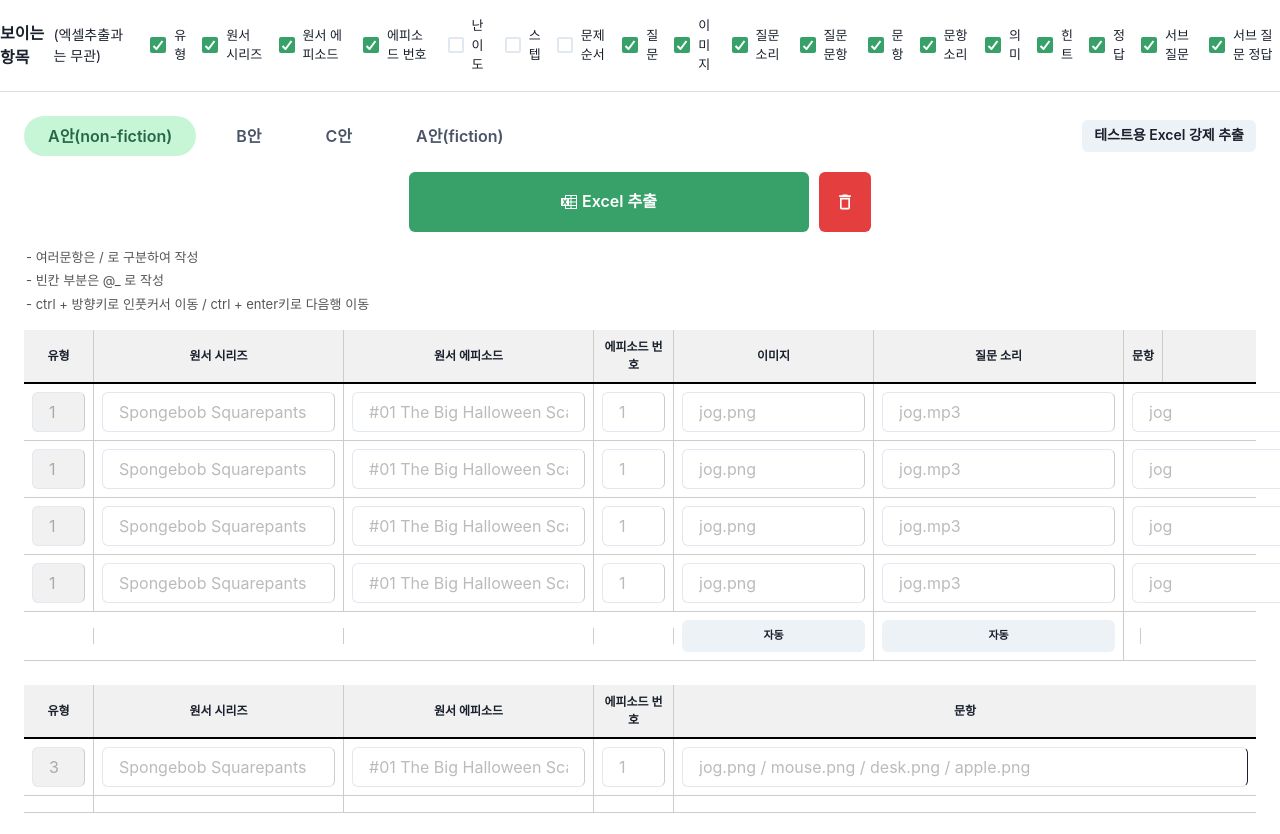
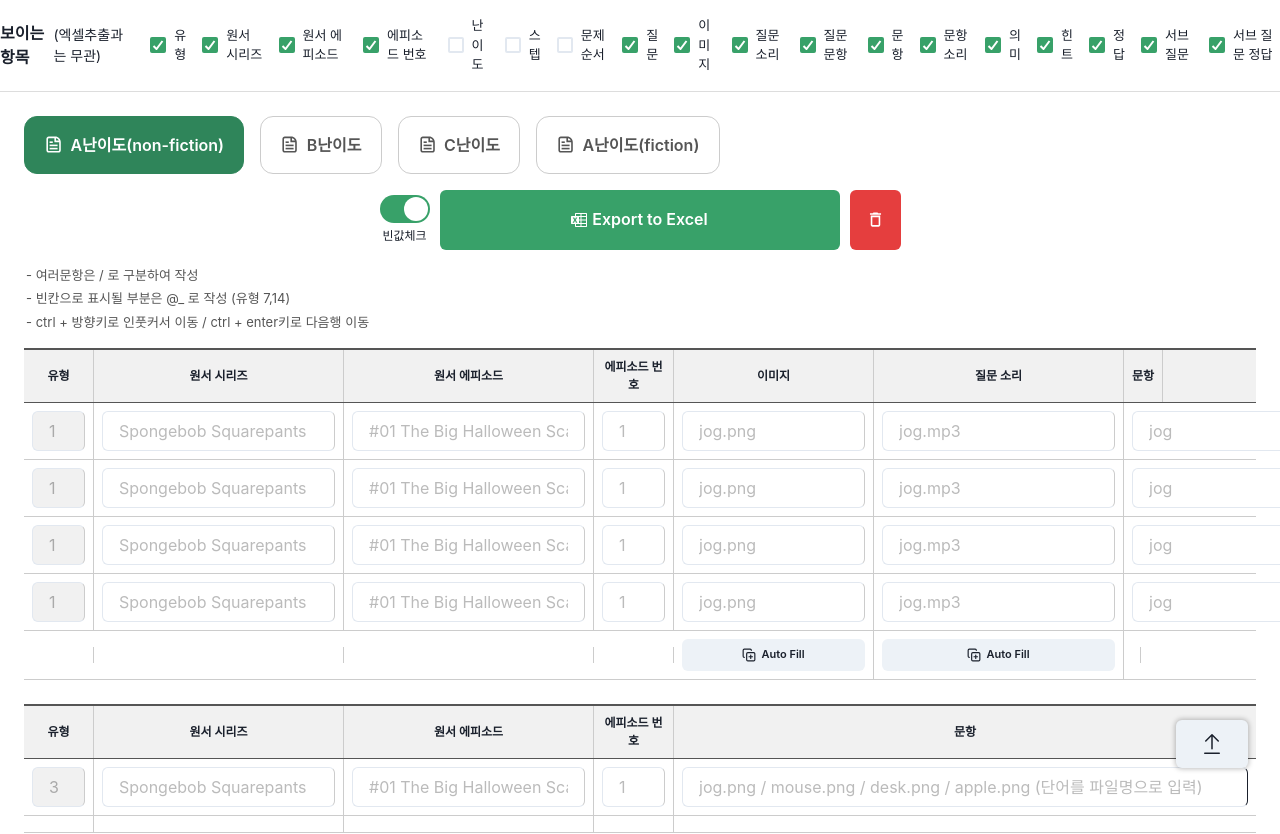
Before and after one commit to ghgfhfg2/problems-to-excel, a React (Vite) app: page / in a window 1280 px wide. Shown: the top 834 px of the page. Built offline with nearby package versions, Linux system fonts and the light colour scheme.

Commit message:
원북 문제 추출기 ver1.1

```diff
--- a/src/App.tsx
+++ b/src/App.tsx
@@ -13,6 +13,7 @@ import {
   TabPanel,
   useToast,
   Text,
+  Switch,
 } from "@chakra-ui/react";
 import * as XLSX from "xlsx";
 import {
@@ -33,12 +34,15 @@ import {
   defaultValuesType15,
 } from "./data/type_1";
 import { headerMap } from "./data/headerMap";
-import { Cell, Header, Row, Table, WrapperStyle } from "./style";
+import { Cell, Header, Row, Table, TabMenuStyle, WrapperStyle } from "./style";
 import { initialColumnWidths, typeGroups } from "./constant";
 import { FiInfo } from "react-icons/fi";
 import { SiMicrosoftexcel } from "react-icons/si";
 import { MdCopyright, MdOutlineDelete } from "react-icons/md";
 import { convertType3Options } from "./validation";
+import { LuCopyPlus } from "react-icons/lu";
+import { CgFileDocument } from "react-icons/cg";
+import { GoMoveToTop } from "react-icons/go";
 
 type FormItem = {
   [key: string]: string | number;
@@ -144,6 +148,7 @@ const DataList: React.FC<{
           {activeHeaders.map((header) => (
             <Cell
               key={header}
+              className="table-header"
               style={{
                 flexShrink: "0",
                 flexBasis: columnWidths[header] ? columnWidths[header] : "auto",
@@ -225,7 +230,11 @@ const DataList: React.FC<{
                       width={"100%"}
                       fontSize={"11px"}
                     >
-                      자동
+                      <LuCopyPlus
+                        fontSize={"14px"}
+                        style={{ marginRight: "5px" }}
+                      />
+                      Auto Fill
                     </Button>
                   )}
               </Cell>
@@ -260,9 +269,13 @@ export const App: React.FC = () => {
     "order",
   ]);
   const [activeTab, setActiveTab] = useState(0); // 활성화된 탭을 추적하는 상태
-  const [pendingTab, setPendingTab] = useState<number>(0); // 이동을 원하는 탭을 추적하는 상태
   const [columnWidths] = useState(initialColumnWidths);
   const [onResetState, setOnResetState] = useState(false);
+  const [emptyCheckState, setEmptyCheckState] = useState(true);
+
+  const onChangeEmptyCheck = () => {
+    setEmptyCheckState(!emptyCheckState);
+  };
 
   useEffect(() => {
     const currentValues = getValues();
@@ -344,6 +357,31 @@ export const App: React.FC = () => {
 
   const toast = useToast();
 
+  const onChangeTab = (idx: number) => {
+    if (idx === activeTab) return;
+    const allInputs = document
+      .querySelectorAll(`.tab-table-box`)
+      [activeTab].querySelectorAll("input");
+    let isValue = false;
+    for (let i = 0; i < allInputs.length; i++) {
+      if (!allInputs[i].hasAttribute("readOnly") && allInputs[i].value !== "") {
+        isValue = true;
+        break;
+      }
+    }
+    const tab = document.querySelector(`.tab-${idx}`) as HTMLElement;
+    if (isValue) {
+      const moveConfirm = confirm(
+        "입력중인 항목이 있습니다.\n난이도를 변경하면 입력한 값이 모두 초기화 됩니다.\n이동 하시겠습니까?"
+      );
+      if (moveConfirm) {
+        tab.click();
+      }
+    } else {
+      tab.click();
+    }
+  };
+
   const onEmptyCheck = () => {
     const allInputs = document
       .querySelectorAll(`.tab-table-box`)
@@ -364,19 +402,26 @@ export const App: React.FC = () => {
         position: "top",
       });
       empty.focus();
-      return;
     }
     return empty;
   };
 
   const onSubmit: SubmitHandler<FormValues> = (data) => {
     // 빈값 체크
-    const emptyCheck = onEmptyCheck();
-    if (emptyCheck) return;
+    if (emptyCheckState) {
+      const emptyCheck = onEmptyCheck();
+      if (emptyCheck) return;
+    }
 
     const groupKeys = Object.keys(typeGroups);
     const activeGroup = groupKeys[activeTab]; // 현재 활성화된 그룹의 키를 가져옴
     const activeTypes = typeGroups[activeGroup];
+
+    let stopState = "";
+    const toastList = {
+      b14: "B안-유형14의 문항수는 5개여야 합니다",
+      c14: "C안-유형14의 문항수는 8개여야 입니다.",
+    };
 
     for (const key in data) {
       const objArr = data[key];
@@ -385,6 +430,17 @@ export const App: React.FC = () => {
         activeArr.forEach((el) => {
           if (el.type === 3 && el.options !== "") {
             el.options = convertType3Options(el.options as string);
+          }
+          if (el.type === 14) {
+            const optionLength = (el.options as string).split("/").length;
+            if (el.difficulty === "b" && optionLength !== 5) {
+              stopState = "b14";
+              return;
+            }
+            if (el.difficulty === "c" && optionLength !== 8) {
+              stopState = "c14";
+              return;
+            }
           }
           //문제 개별 행
           for (const key in el) {
@@ -399,51 +455,15 @@ export const App: React.FC = () => {
       }
     }
 
-    const combinedData = typeGroups[
-      activeGroup as keyof typeof typeGroups
-    ].flatMap((typeIndex) =>
-      data[`type${typeIndex}`].map((item) => {
-        const newItem = {};
-        Object.keys(item).forEach((key) => {
-          newItem[headerMap[key].excelHeader] = item[key];
-        });
-        return newItem;
-      })
-    );
-
-    const worksheet = XLSX.utils.json_to_sheet(combinedData);
-    const workbook = XLSX.utils.book_new();
-    XLSX.utils.book_append_sheet(workbook, worksheet, "ActiveTabData");
-
-    XLSX.writeFile(workbook, "data.xlsx");
-  };
-
-  const onForceSumbit = () => {
-    const data = getValues();
-
-    const groupKeys = Object.keys(typeGroups);
-    const activeGroup = groupKeys[activeTab]; // 현재 활성화된 그룹의 키를 가져옴
-    const activeTypes = typeGroups[activeGroup];
-
-    for (const key in data) {
-      const objArr = data[key];
-      const activeArr = objArr.filter((el) => activeTypes.includes(el.type));
-      if (activeArr.length > 0) {
-        activeArr.forEach((el) => {
-          if (el.type === 3 && el.options !== "") {
-            el.options = convertType3Options(el.options as string);
-          }
-          //문제 개별 행
-          for (const key in el) {
-            if (typeof el[key] === "string") {
-              el[key] =
-                el[key].indexOf("/") > -1 && el[key].indexOf("[") === -1
-                  ? `[${el[key]}]`
-                  : el[key];
-            }
-          }
-        });
-      }
+    if (stopState) {
+      toast({
+        description: `${toastList[stopState]}`,
+        status: "info",
+        isClosable: false,
+        duration: 1500,
+        position: "top",
+      });
+      return;
     }
 
     const combinedData = typeGroups[
@@ -510,6 +530,13 @@ export const App: React.FC = () => {
     });
   };
 
+  const onMoveTop = () => {
+    window.scrollTo({
+      top: 0,
+      behavior: "smooth",
+    });
+  };
+
   return (
     <WrapperStyle>
       <Box className="container" width="100%" margin="0 auto">
@@ -532,8 +559,47 @@ export const App: React.FC = () => {
           ))}
         </Flex>
         <div className="content-box">
+          <TabMenuStyle>
+            <li>
+              <button
+                onClick={() => onChangeTab(0)}
+                className={activeTab === 0 ? "on" : ""}
+              >
+                <CgFileDocument />
+                A난이도(non-fiction)
+              </button>
+            </li>
+            <li>
+              <button
+                onClick={() => onChangeTab(1)}
+                className={activeTab === 1 ? "on" : ""}
+              >
+                <CgFileDocument />
+                B난이도
+              </button>
+            </li>
+            <li>
+              <button
+                onClick={() => onChangeTab(2)}
+                className={activeTab === 2 ? "on" : ""}
+              >
+                <CgFileDocument />
+                C난이도
+              </button>
+            </li>
+            <li>
+              <button
+                onClick={() => onChangeTab(3)}
+                className={activeTab === 3 ? "on" : ""}
+              >
+                <CgFileDocument />
+                A난이도(fiction)
+              </button>
+            </li>
+          </TabMenuStyle>
           <Tabs
-            variant="soft-rounded"
+            variant="solid-rounded"
+            size={"lg"}
             colorScheme="green"
             onChange={(index) => {
               setActiveTab(index);
@@ -541,26 +607,24 @@ export const App: React.FC = () => {
           >
             {/* 활성화된 탭 추적 */}
             <Flex alignItems={"center"} justifyContent={"space-between"}>
-              <TabList style={{ gap: "1rem" }}>
-                <Tab px={"1.5rem"}>A안(non-fiction)</Tab>
-                <Tab px={"1.5rem"}>B안</Tab>
-                <Tab px={"1.5rem"}>C안</Tab>
-                <Tab
-                  onClick={() => setPendingTab(3)}
-                  className="tab-3"
-                  px={"1.5rem"}
-                >
-                  A안(fiction)
+              <TabList className="tab-menu-list">
+                <Tab className="tab-0" px={"2rem"}>
+                  <CgFileDocument />
+                  A난이도(non-fiction)
+                </Tab>
+                <Tab className="tab-1" px={"2rem"}>
+                  <CgFileDocument />
+                  B난이도
+                </Tab>
+                <Tab className="tab-2" px={"2rem"}>
+                  <CgFileDocument />
+                  C난이도
+                </Tab>
+                <Tab className="tab-3" px={"1.5rem"}>
+                  <CgFileDocument />
+                  A난이도(fiction)
                 </Tab>
               </TabList>
-              <Button
-                onClick={onForceSumbit}
-                size={"sm"}
-                colorScheme="gray"
-                type="submit"
-              >
-                테스트용 Excel 강제 추출
-              </Button>
             </Flex>
             <form
               onSubmit={(e) => {
@@ -569,8 +633,18 @@ export const App: React.FC = () => {
               }}
             >
               <div className="excel-btn-box">
+                <Flex flexDirection={"column"} alignItems={"center"} gap={1}>
+                  <Switch
+                    onChange={onChangeEmptyCheck}
+                    checked={emptyCheckState}
+                    defaultChecked
+                    colorScheme="green"
+                    size="lg"
+                  />
+                  <Text fontSize={"12px"}>빈값체크</Text>
+                </Flex>
                 <Button className="btn-exit" colorScheme="green" type="submit">
-                  <SiMicrosoftexcel /> Excel 추출
+                  <SiMicrosoftexcel /> Export to Excel
                 </Button>
                 <Button
                   className="btn-delete"
@@ -583,7 +657,7 @@ export const App: React.FC = () => {
             </form>
             <ul className="top-info">
               <li>- 여러문항은 / 로 구분하여 작성</li>
-              <li>- 빈칸 부분은 @_ 로 작성</li>
+              <li>- 빈칸으로 표시될 부분은 @_ 로 작성 (유형 7,14)</li>
               <li>
                 - ctrl + 방향키로 인풋커서 이동 / ctrl + enter키로 다음행 이동
               </li>
@@ -623,7 +697,7 @@ export const App: React.FC = () => {
         >
           <div className="excel-btn-box">
             <Button className="btn-exit" colorScheme="green" type="submit">
-              <SiMicrosoftexcel /> Excel 추출
+              <SiMicrosoftexcel /> Export to Excel
             </Button>
             <Button
               className="btn-delete"
@@ -634,6 +708,9 @@ export const App: React.FC = () => {
             </Button>
           </div>
         </form>
+        <Button onClick={onMoveTop} className="btn-top-move" size={"lg"}>
+          <GoMoveToTop />
+        </Button>
       </Box>
       <div className="footer">
         <MdCopyright />
--- a/src/data/type_1.ts
+++ b/src/data/type_1.ts
@@ -275,7 +275,8 @@ export const defaultValuesType3 = [
     image: "",
     q_sound: "",
     q_options: "",
-    options: "jog.png / mouse.png / desk.png / apple.png",
+    options:
+      "jog.png / mouse.png / desk.png / apple.png (단어를 파일명으로 입력)",
     o_sound: "",
     mean: "",
     hint: "",
--- a/src/style.ts
+++ b/src/style.ts
@@ -63,7 +63,77 @@ export const WrapperStyle = styled.div`
     width: auto;
     height: 60px;
     svg {
-      font-size: 20px;
+      font-size: 19px;
+    }
+  }
+  .tab-menu-list {
+    position: fixed;
+    left: 0;
+    top: 0;
+    z-index: -10;
+    opacity: 0;
+    width: 0;
+    height: 0;
+    overflow: hidden;
+    visibility: hidden;
+    gap: 1rem;
+    .chakra-tabs__tab {
+      gap: 5px;
+      border: 1px solid #2f855a;
+      color: #2f855a;
+      &[aria-selected="true"] {
+        color: #fff;
+      }
+      svg {
+        font-size: 1.2rem;
+        margin-top: 1px;
+      }
+      font-size: 1rem;
+    }
+  }
+  .table-header {
+  }
+  .btn-top-move {
+    position: fixed;
+    right: 2rem;
+    bottom: 2rem;
+    z-index: 10;
+    box-shadow: 0 0 5px 1px rgba(0, 0, 0, 0.25);
+    font-size: 1.5rem;
+  }
+`;
+
+export const TabMenuStyle = styled.ul`
+  display: flex;
+  align-items: center;
+  gap: 1rem;
+  li button {
+    padding: 1rem 1.2rem;
+    background-color: #fff;
+    border: 1px solid #ccc;
+    color: #555;
+    display: flex;
+    align-items: center;
+    justify-content: center;
+    border-radius: 13px;
+    font-size: 1rem;
+    font-weight: 600;
+    gap: 7px;
+    transition: all 0.3s;
+    svg {
+      font-size: 1.2rem;
+    }
+    &.on {
+      background-color: #2f855a;
+      border-color: #2f855a;
+      color: #fff;
+      &:hover {
+        background-color: #29754f;
+        border-color: #29754f;
+      }
+    }
+    &:hover {
+      border-color: #2f855a;
     }
   }
 `;
@@ -77,7 +147,8 @@ export const Table = styled.ul`
 
 export const Header = styled.li`
   font-weight: bold;
-  border-bottom: 2px solid #000;
+  border-top: 2px solid #555;
+  border-bottom: 1px solid #555;
   display: flex;
   font-size: 12px;
   background-color: #f1f1f1;
```
